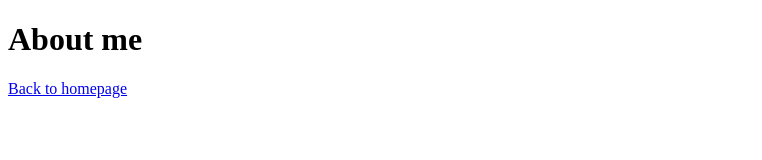
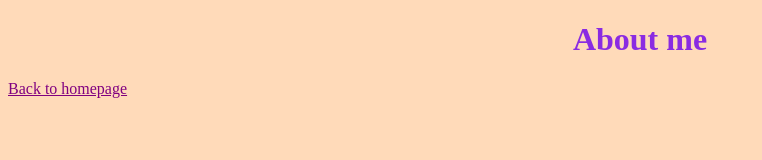
Before and after one commit to Flall/multiple-pages-static-website, a plain HTML site: page about.html in a window 1280 px wide. Shown: the whole page, without its empty margins (0-762 px from the left). Drawn offline with Linux system fonts and the light colour scheme.

Commit message:
css link added and adjusted

```diff
--- a/about.html
+++ b/about.html
@@ -4,7 +4,7 @@
     <meta charset="UTF-8" />
     <meta http-equiv="X-UA-Compatible" content="IE=edge" />
     <meta name="viewport" content="width=device-width, initial-scale=1.0" />
-    <link rel="stylesheet" href="/style.css" />
+    <link rel="stylesheet" href="/css/styles.css" />
     <title>Document</title>
   </head>
   <body>
```
